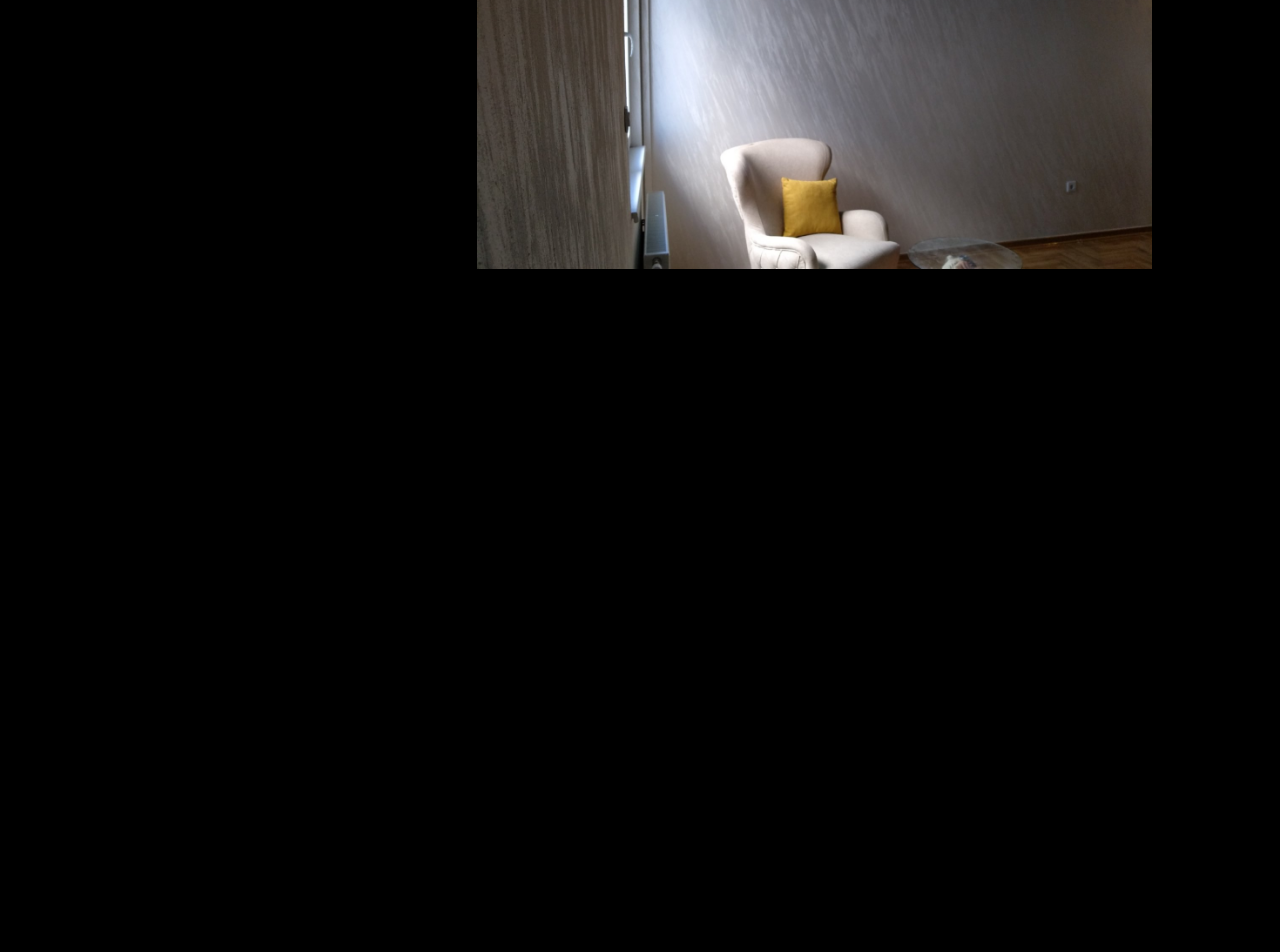
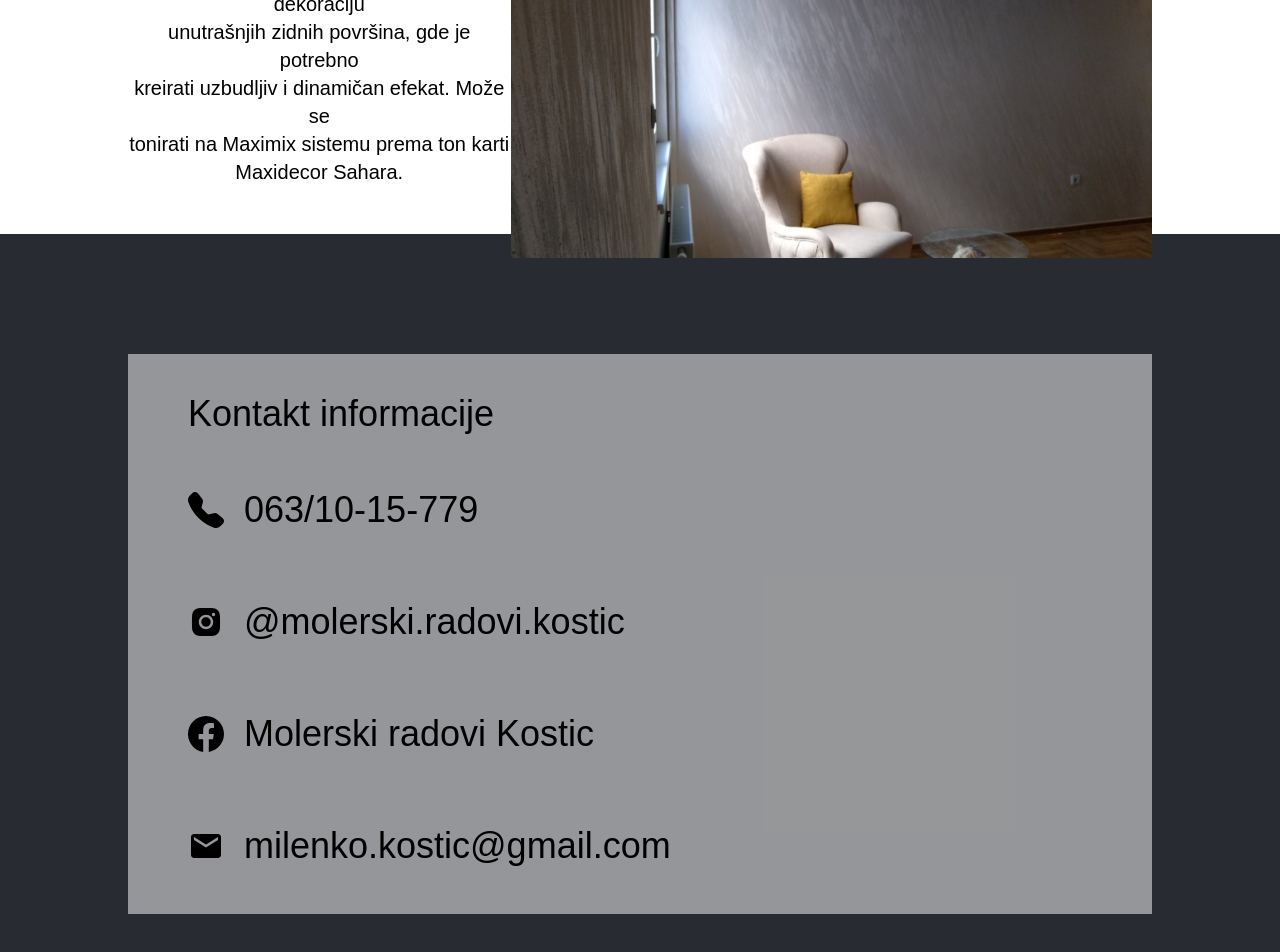
Before and after one commit to igorBudimirDev/paint-construction-website, a React (Create React App) app: page / in a window 1280 px wide. Shown: the part 2726-3678 px from the top of the page. Before the commit the page ends 2995 px from the top, so only its background shows below. Built offline with nearby package versions, Linux system fonts and the light colour scheme; the HTML template or start-up script is replaced by a standard one.

Commit message:
commit 12

```diff
--- a/src/pages/Galerija.jsx
+++ b/src/pages/Galerija.jsx
@@ -5,7 +5,7 @@ const Galerija = () => {
     <motion.div
     initial={{ opacity: 0 }}
     animate={{ opacity: 1 }}
-    transition={{ duration: 0.75, ease: "easeOut" }}
+    transition={{ duration: 0.4, ease: "easeOut" }}
     exit={{ opacity: 0 }}
     >
       <GalerijaHeader />
--- a/src/pages/home/Home.jsx
+++ b/src/pages/home/Home.jsx
@@ -9,7 +9,7 @@ const Home = () => {
     <motion.div
       initial={{ opacity: 0 }}
       animate={{ opacity: 1 }}
-      transition={{ duration: 0.75, ease: "easeOut" }}
+      transition={{ duration: 0.4, ease: "easeOut" }}
       exit={{ opacity: 0 }}
     >
       <>
--- a/src/pages/home/HomeKontakt.jsx
+++ b/src/pages/home/HomeKontakt.jsx
@@ -1,9 +1,43 @@
+import { AiFillInstagram } from "react-icons/ai";
+import { BsFacebook } from "react-icons/bs";
+import { BsTelephoneFill } from "react-icons/bs";
+import {MdEmail} from "react-icons/md"
 const Home_kontakt = () => {
   return (
-    <div>
-
+    <div className="kontakt h-screen bg-dark-gray-color flex justify-center items-center ">
+      <div className="kontakt__wrapper h-[70%] w-[80%] bg-white-overlay-color pl-10">
+        <div className="h-[80%]">
+          <h3 className="pt-10 pb-20 text-center text-2xl font-light md:text-4xl md:text-left md:pl-[20px] mobile:text-xl mobile:pb-5">
+            Kontakt informacije
+          </h3>
+          <div className="kontakt__content h-[100%] flex flex-col items-center text-center md:text-left md:px-[20px] justify-around md:items-start">
+            <div className="kontakt__content--phone flex flex-col items-center md:flex-row">
+              <BsTelephoneFill className=" text-4xl"/>
+              <span className="text-[1.5em] sm:text-2xl mt-2 md:mt-0 md:ml-5 md:text-4xl font-light">063/10-15-779</span>
+            </div>
+            <div className="kontakt__content--phone flex flex-col items-center md:flex-row">
+              <AiFillInstagram className=" text-4xl"/>
+              <span className="text-[1.5em] sm:text-2xl mt-2 md:mt-0 md:ml-5 md:text-4xl font-light">
+                @molerski.radovi.kostic
+              </span>
+            </div>
+            <div className="kontakt__content--phone flex flex-col items-center md:flex-row">
+              <BsFacebook className=" text-4xl"/>
+              <span className="text-[1.5em] sm:text-2xl mt-2 md:mt-0 md:ml-5 md:text-4xl font-light">
+                Molerski radovi Kostic
+              </span>
+            </div>
+            <div className="kontakt__content--phone flex flex-col items-center md:flex-row">
+              <MdEmail className=" text-4xl"/>
+              <span className="text-[1.5em] sm:text-2xl mt-2 md:mt-0 md:ml-5 md:text-4xl font-light">
+                milenko.kostic@gmail.com
+              </span>
+            </div>
+          </div>
+        </div>
+      </div>
     </div>
   );
-}
+};
 
-export default Home_kontakt
+export default Home_kontakt;
--- a/src/pages/home/HomeTehnike.jsx
+++ b/src/pages/home/HomeTehnike.jsx
@@ -2,7 +2,7 @@ import Istinto1 from "../../assets/istinto_1.png";
 import Sahara1 from "../../assets/sahara_1.png";
 const Home_tehnike = () => {
   return (
-    <div className="container max-w-[100%] flex items-center justify-center">
+    <div className="container max-w-[100%] flex items-center justify-center bg-white">
       <div className="tehnike h-screen flex flex-col justify-center w-[80%] md:gap-9">
         <div className="tehnike__upper flex flex-col items-center justify-around md:items-start md:flex-row">
           <div className="istinto--container sm:w-[60%] md:w-[75%]">
@@ -27,8 +27,8 @@ const Home_tehnike = () => {
             </p>
           </div>
         </div>
-        <div className="tehnike__lower flex flex-col items-center justify-around md:items-center md:flex-row-reverse">
-          <div className="sahara--container sm:w-[60%] md:w-[75%]">
+        <div className="tehnike__lower flex flex-col items-center md:items-center md:flex-row-reverse">
+          <div className="sahara--container sm:w-[60%] md:w-[65%] md:flex md:justify-end">
             <img src={Sahara1} alt="sahara" className="" />
           </div>
           <div className="tehnike__lower--text flex flex-col items-center justify-center ">
--- a/tailwind.config.js
+++ b/tailwind.config.js
@@ -5,11 +5,12 @@ module.exports = {
     extend: {
       colors: {
         "overlay-color": "rgba(0, 0, 0, 0.37)",
-        "white-overlay-color": "rgba(217, 217, 217, 0.4)",
+        "white-overlay-color": "rgba(217, 217, 217, 62%)",
         "main-green": "rgba(67, 167, 162, 1)",
         "dark-white-overlay-color": "rgba(255, 255, 255, 78%)",
         "menu-overlay-color": "rgba(255, 255, 255, 85%)",
         "underline-color": "#888888",
+        "dark-gray-color": "rgba(40, 43, 50, 1)",
       },
       screens: {
         mobile: "350px",
```
